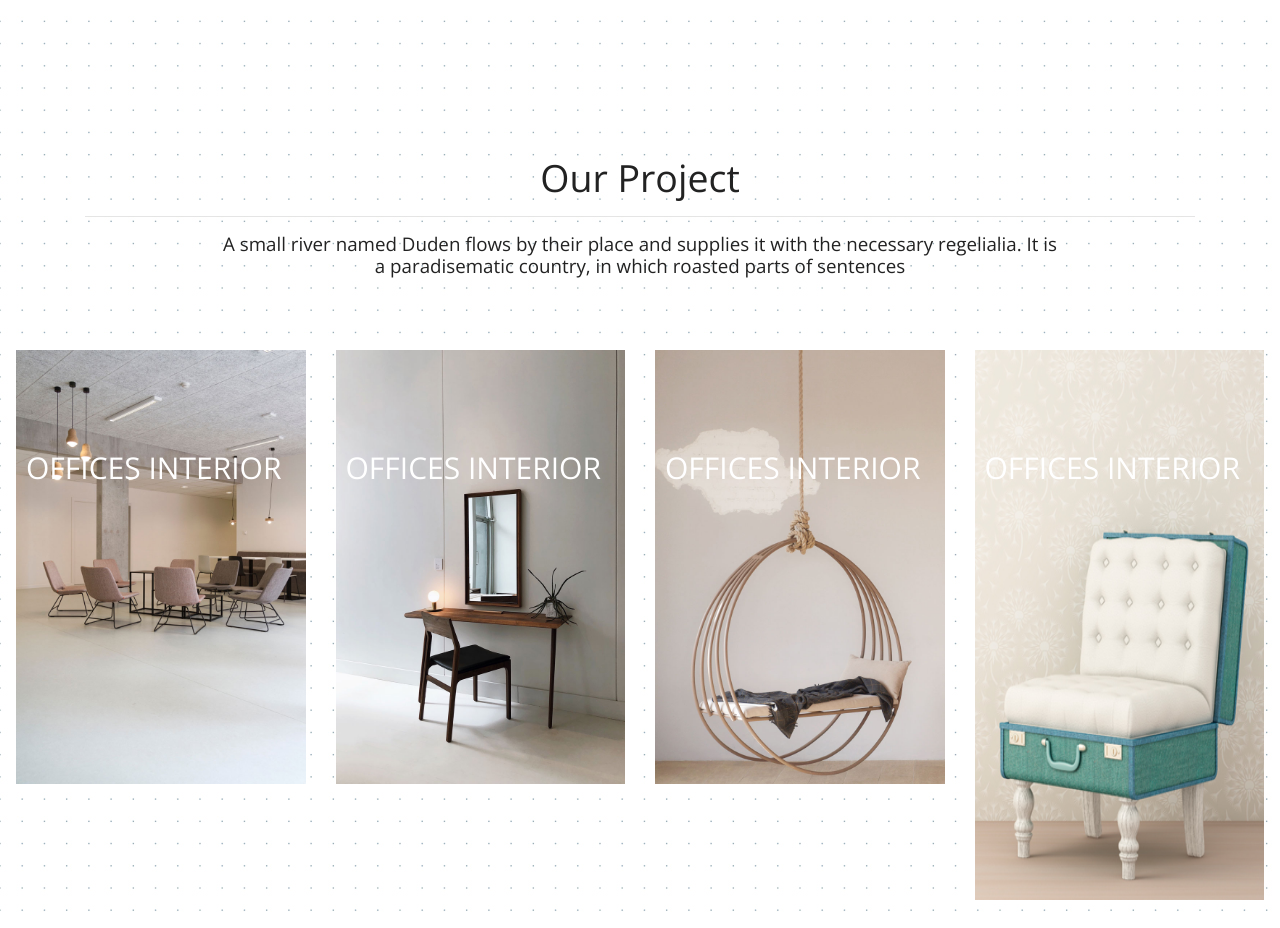
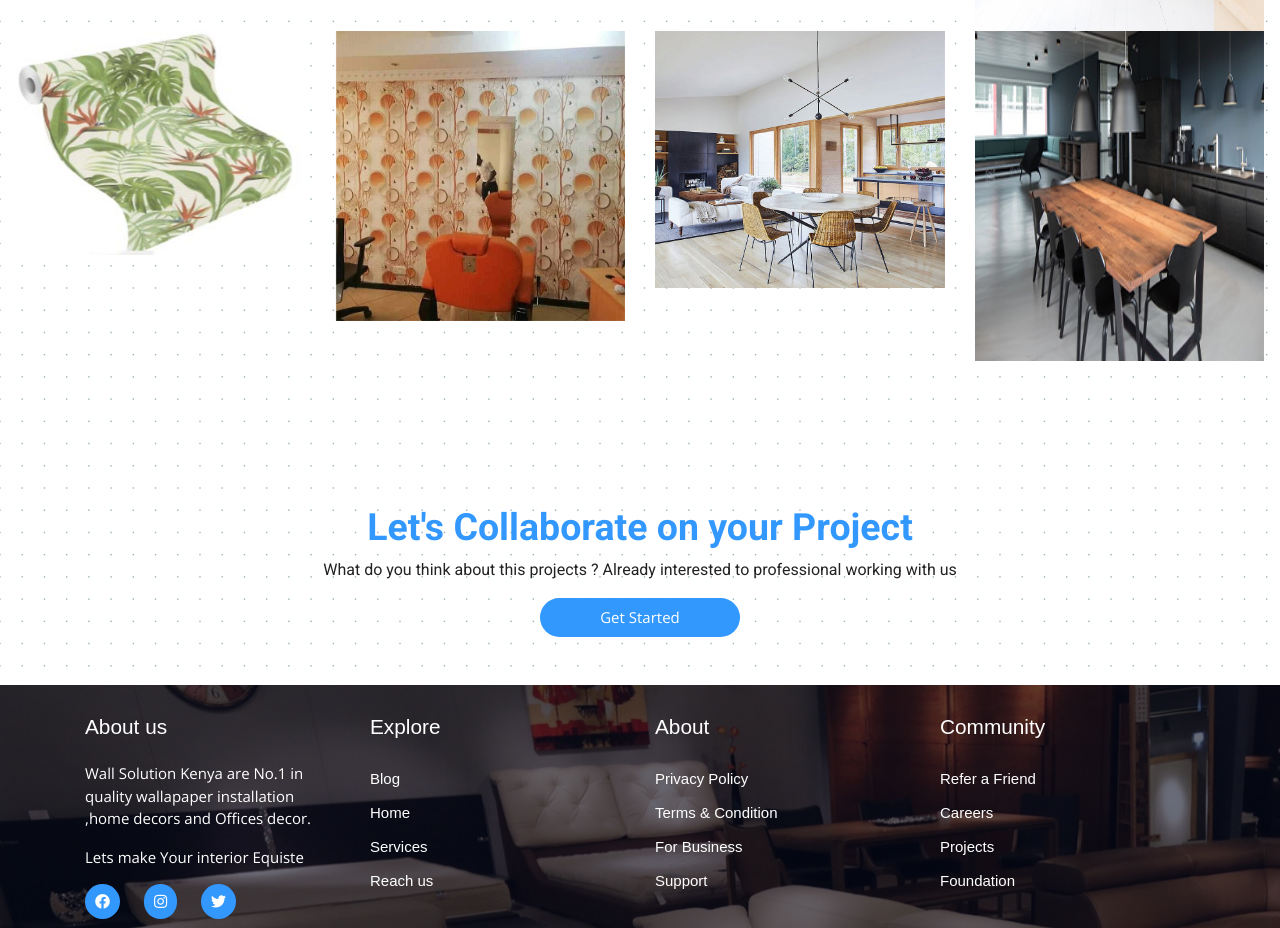
Before and after one commit to ELIJAHKUNGU/wall-V2, a plain HTML site: page projects.html in a window 1280 px wide. Shown: the part 1312-2240 px from the top of the page. Drawn offline with nearby package versions, Linux system fonts and the light colour scheme; a web font is replaced by a local one.

Commit message:
done project page

```diff
--- a/css/style.css
+++ b/css/style.css
@@ -1,3 +1,4 @@
+@import url("https://fonts.googleapis.com/css2?family=Roboto:ital,wght@0,100;0,300;0,400;0,700;1,300&display=swap");
 * {
 	padding: 0;
 	margin: 0;
@@ -642,9 +643,19 @@ PROJECTS PAGE
 	height: 600px;
 	padding-bottom: 100px;
 }
+.title-projects > h1 {
+	color: #3398fe;
+	font-weight: 700;
+	font-family: "Roboto", sans-serif;
+}
+.title-projects > p {
+	font-family: "Roboto", sans-serif;
+	font-size: 16px;
+}
 .banner-projects-desc {
 	margin-top: 40px;
 	display: flex;
+
 	flex-direction: column;
 	justify-content: center;
 	color: white;
@@ -652,6 +663,7 @@ PROJECTS PAGE
 .banner-projects-desc > h4 {
 	font-weight: 600;
 	line-height: 30px;
+	font-family: "Roboto", sans-serif;
 }
 .banner-projects-desc > button {
 	width: 300px;
@@ -659,8 +671,11 @@ PROJECTS PAGE
 	border-radius: 20px;
 	border: none;
 }
+.project-btn-2 {
+	background-color: #3398fe;
+}
 .project-btn-2 > a {
-	color: black;
+	color: white;
 	text-decoration: none;
 }
 .c1:hover {
@@ -673,20 +688,56 @@ PROJECTS PAGE
 .project-families .col-sm-6 h3 {
 	font-size: 30px;
 	font-weight: 600;
+	font-family: "Roboto", sans-serif;
 }
-.projects-projects .projects .projects-desc .col-sm-3 {
+.sample-project-title {
+	color: #000;
+}
+.sample-project {
 	position: relative;
+	width: 50%;
+	cursor: pointer;
 }
-.projects-projects .projects .projects-desc .col-sm-3 h1 {
+.sample-project > img {
+	opacity: 1;
+	display: block;
+	width: 100%;
+	height: auto;
+	transition: 0.5s ease;
+	backface-visibility: hidden;
+}
+.sample-project:hover > img {
+	opacity: 0.3;
+}
+.sample-project-title {
+	transition: 0.5s ease;
+	opacity: 0;
 	position: absolute;
-	top: 0px;
+	top: 50%;
+	left: 50%;
+	transform: translate(-50%, -50%);
+	-ms-transform: translate(-50%, -50%);
 	text-align: center;
-	font-size: 30px;
-	color: #fff;
-	margin-top: 100px;
-	display: flex;
-	justify-content: center;
-	padding-left: 10px;
+}
+.sample-project:hover .sample-project-title {
+	opacity: 1;
+}
+.my-title {
+	color: black;
+}
+.project-btn-3 {
+	background-color: #3398fe;
+	padding: 8px 10px;
+	width: 200px;
+	border-radius: 20px;
+	border: none;
+}
+.c2 {
+	color: white;
+}
+.project-btn-3 > a :hover {
+	color: white im !important;
+	text-decoration: none !important;
 }
 /*==================================================
 PORTFOLIO PAGES
@@ -772,8 +823,6 @@ CONTACTS PAGES
 Responsiveness
 ==================================================*/
 @media screen and (max-width: 372px) {
-	.design-feature-type1 {
-	}
 	#design-prefection .design-feature .img-design-feature {
 		object-fit: cover;
 		width: 1000px;
--- a/projects.html
+++ b/projects.html
@@ -51,9 +51,10 @@
     <section id="project-page" class="banner-projects">
         <div class="container">
             <div class="row pt-5">
-                <div class="col-sm-6 col-lg-7 banner-projects-desc">
+                <div class="col-sm-12 col-lg-7 banner-projects-desc">
                     <h4 class="pt-3">We are the design ingredient missing from your interior or exterior design</h4>
-                    <h4 class="pt-5 mb-4">We design and develop your interior from small-scale ,large-scale commercialand medium businesses</h4>
+                    <h4 class="pt-5 mb-4">We design and develop your interior from small-scale ,large-scale
+                        commercialand medium businesses</h4>
                     <button class="project-btn-2"><a href="/contacts.html" class="c1">Contact us</a></button>
                 </div>
             </div>
@@ -62,56 +63,73 @@
     <section class="project-families pb-5">
         <div class="container">
             <div class="row">
-                <div class="col-sm-6 mt-5 pt-5">
-                    <h3>Hundreds of families, <br> finds the right comfort
-                        from here</h3>
+                <div class="col-lg-10 col-sm-12">
 
-                    <p style="color:#003049;">Get your blood tests delivered at home collect a sample from the news your
-                        blood tests.</p>
-                </div>
-                <div class="col-sm-6 mt-5">
-                    <div class="img-banner-project">
-                        <img src="./images/trash/lady-homepage.svg" class="img-fluid" alt="" srcset="">
-                    </div>
                 </div>
             </div>
         </div>
     </section>
     <section class="projects-projects mt-5">
         <div class="projects pt-5">
-            <div class="title-projects container pt-5">
-                <h1 class="title text-center">Our Project</h1>
-                <hr>
-                <h5 class="text-center">A small river named Duden flows by their place and supplies it with the
-                    necessary regelialia. It is <br> a paradisematic country, in which roasted parts of sentences</h4>
+            <div class="title-projects container pt-5 text-center align-items-center">
+                <h1 class="title ">Our Projects</h1>
+                <p>We work closely with our clinets to help them achieve their dream look </p>
+                <p>If your bored with the appearance of your interior decor and you want to have a pinterest style of
+                    your interior </p>
+                <p>Some of the clients we have worked and they really appreciating our work ,view this sample projects
+                </p>
             </div>
-            <div class="pl-3 pr-3 pb-5 pt-3 projects-desc">
+            <div class="pl-3 pr-3 pb-5 projects-desc">
                 <div class="row">
-                    <div class="col-sm-3 mt-5">
-                        <h1 class="text-center">OFFICES INTERIOR</h1>
-                        <div class="img-projects">
-
-                            <img src="./images/work-1.jpg" class="img-fluid" alt="">
+                    <div class="col-sm-3 mt-5 sample-project">
+                        <img src="./images/item5.jpg" class="img-fluid" height="400px" alt="">
+                        <div class="sample-project-title">
+                            <h1 class="my-title">Office interior</h1>
                         </div>
                     </div>
-                    <div class="col-sm-3 mt-5">
-                        <h1 class="text-center">OFFICES INTERIOR</h1>
-                        <div class="img-projects">
-
-                            <img src="./images/work-2.jpg" class="img-fluid" alt="">
+                    <div class="col-sm-3 mt-5 sample-project">
+                        <img src="./images/gypsum-4.jpg" class="img-fluid" height="400px" alt="">
+                        <div class="sample-project-title">
+                            <h1 class="text-center sample-project-title">Gypsum ceiling</h1>
                         </div>
                     </div>
-                    <div class="col-sm-3 mt-5">
-                        <h1 class="text-center">OFFICES INTERIOR</h1>
+                    <div class="col-sm-3 mt-5 sample-project">
+                        <img src="./images/item1.jpg" class="img-fluid" height="400px" alt="">
 
-                        <div class="img-projects">
-                            <img src="./images/work-3.jpg" class="img-fluid" alt="">
+                        <div class="sample-project-title">
+                            <h1 class="text-center sample-project-title">Residential interior</h1>
                         </div>
                     </div>
-                    <div class="col-sm-3 mt-5">
-                        <h1 class="text-center">OFFICES INTERIOR</h1>
-                        <div class="img-projects">
-                            <img src="./images/about1.jpg" style="height:550px" class="img-fluid" alt="">
+                    <div class="col-sm-3 mt-5 sample-project">
+                        <img src="./images/image_3.jpg" class="img-fluid" style="height: 330px;" alt="">
+                        <div class="sample-project-title">
+                            <h1 class="text-center sample-project-title">Commercial Interior</h1>
+                        </div>
+                    </div>
+                </div>
+                <div class="row">
+                    <div class="col-sm-3 sample-project">
+                        <img src="./images/wallpaper-2.jpg" class="img-fluid" height="400px" alt="">
+                        <div class="sample-project-title">
+                            <h1 class="text-center ">Wallpapers</h1>
+                        </div>
+                    </div>
+                    <div class="col-sm-3 sample-project">
+                        <img src="./images/wall-paper-11.jpg" class="img-fluid" height="400px" alt="">
+                        <div class="sample-project-title">
+                            <h1 class="text-center ">Exterior services</h1>
+                        </div>
+                    </div>
+                    <div class="col-sm-3 sample-project">
+                        <img src="./images/item3.jpg" class="img-fluid" height="400px" alt="">
+                        <div class="sample-project-title">
+                            <h1>Rennovations</h1>
+                        </div>
+                    </div>
+                    <div class="col-sm-3 sample-project">
+                        <img src="./images/item6.jpg" class="img-fluid" style="height: 330px;" alt="">
+                        <div class="sample-project-title">
+                            <h1>Partitions</h1>
                         </div>
                     </div>
                 </div>
@@ -122,28 +140,16 @@
         <div class="perfection mt-5">
             <div class="container pb-5">
                 <div class="row">
-                    <div class="col-sm-6 pt-5 mt-5">
-                        <h2>PERFECT</h2>
-                        <h1>We Design Perfection in all angles</h1>
-                        <hr>
-                        <p>Lorem ipsum dolor sit amet consectetur adipisicing elit. Laboriosam quo qui nemo sapiente,
-                            neque autem ex quam provident! Dolorum explicabo similique iusto quidem eaque eum mollitia
-                            sapiente quisquam dolorem laudantium placeat maiores voluptas obcaecati minima quis tempore
-                            voluptate, accusamus alias, debitis blanditiis accusantium nostrum vel quod? Pariatur
-                            doloremque unde accusantium quasi autem, optio nostrum beatae. Ipsam hic consequatur dicta
-                            quae fuga eius assumenda magni voluptatem accusantium, praesentium excepturi minus ex,
-                            quibusdam ea numquam cum ad. Facilis, quia officia cumque a esse porro neque quaerat minima
-                            exercitationem error numquam delectus! Aliquid quam eos eligendi dolor sit molestiae
-                            doloremque maxime, reprehenderit sunt.</p>
-                    </div>
-                    <div class="col-sm-6  pt-5 mt-5">
-                        <img src="./images/gypsum-5.jpg" alt="" class="img-fluid">
+                    <div class="title-projects container pt-5 text-center align-items-center">
+                        <h1 class="title ">Let's Collaborate on your Project </h1>
+                        <p>What do you think about this projects ? Already interested to professional working with us
+                        </p>
+                        <button class="project-btn-3"><a href="/contacts.html" class="c2">Get Started</a></button>
                     </div>
                 </div>
             </div>
         </div>
     </section>
-
     <section id="my-footer">
         <div class="container">
             <div class="row">
```
Also changed, not shown: images/wall-paper-11.jpg (added), images/wall-paper-3.jpg (added), images/wallpaper-2.jpg (added). Lines whose indentation alone changed are shown as unchanged.
